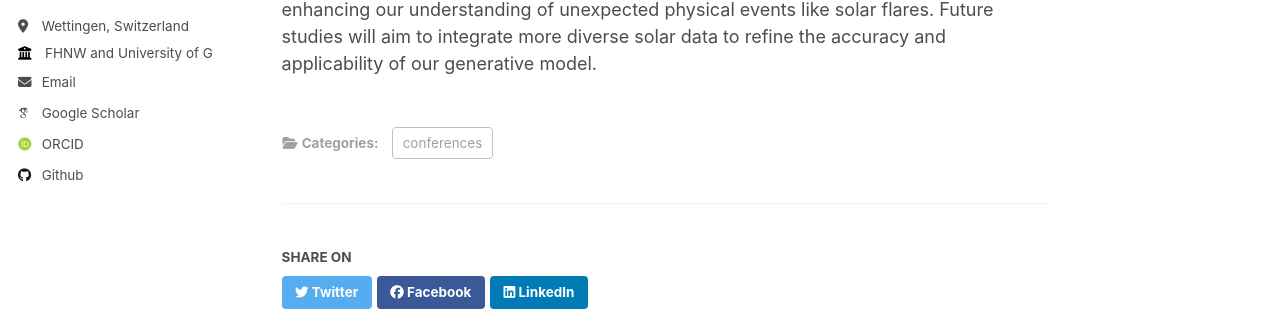
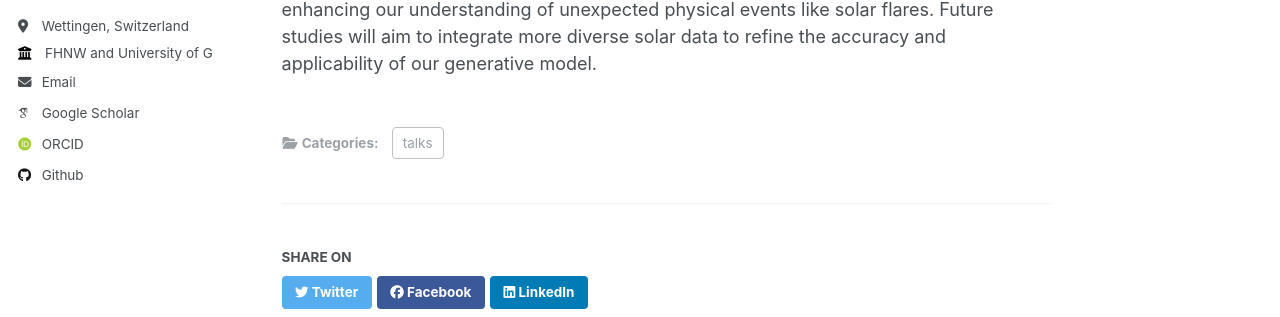
Before and after one commit to fpramunno/fpramunno.github.io, a Jekyll site: the page built from _talks/agu2023.md, in a window 1280 px wide and 1327 px high. Shown: the part 505-822 px from the top of the window. Built offline with Jekyll 4.4.1, drawn with Linux system fonts in a browser that asks for light colours; some web fonts are replaced.

Commit message:
Update agu2023.md

```diff
--- a/_talks/agu2023.md
+++ b/_talks/agu2023.md
@@ -1,12 +1,12 @@
 ---
 title: "Magnetogram-to-Magnetogram (M2M): Generative Forecasting of Solar Evolution"
 collection: talks
-category: conferences
+category: talks
 permalink: /talk/agu2023
 excerpt: ''
 date: 2023/12/11
 venue: 'American Geophysical Union (AGU) 2023, San Francisco, USA'
-slidesurl: '[http://fpramunno.github.io/files/ESWW_conference_presentation.pdf](http://fpramunno.github.io/files/AGU_conference (1).pdf)'
+slidesurl: 'http://fpramunno.github.io/files/AGU_conference%20(1).pdf'
 citation: 'Francesco Pio Ramunno, Andre Csillaghy. 1(3).'
 ---
 
```
